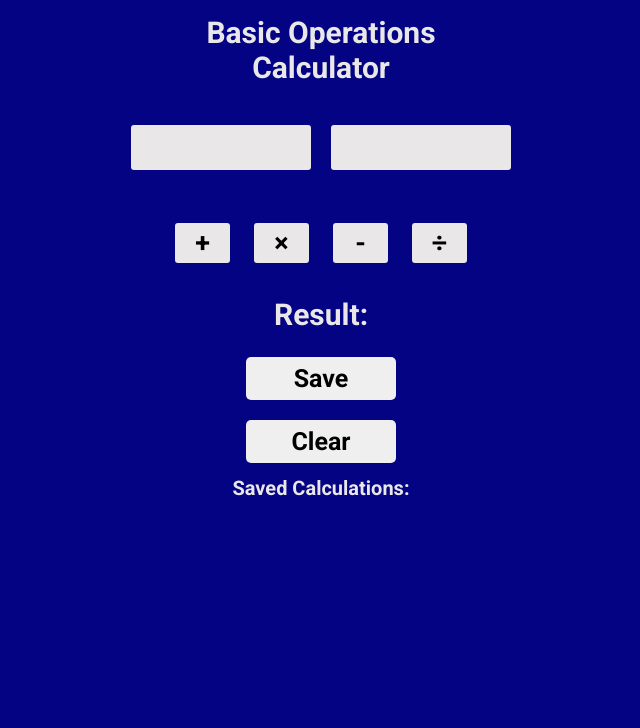
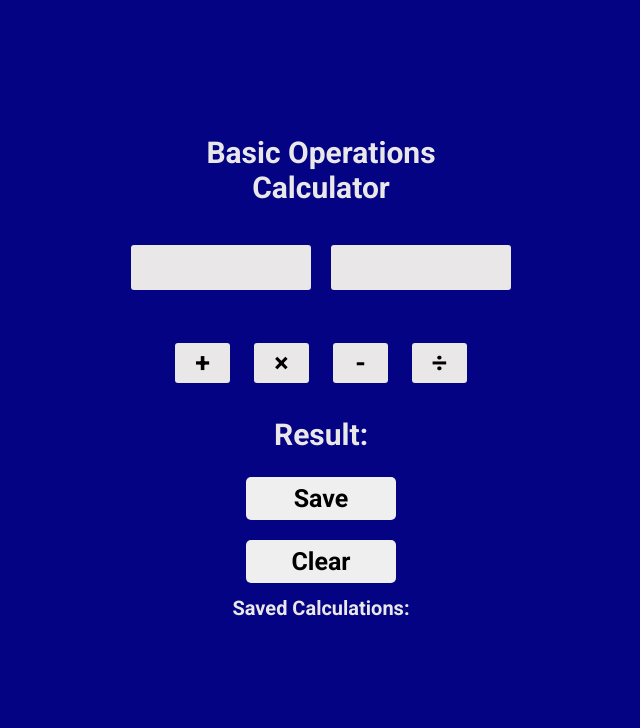
Before and after one commit to Oyeins-GUI/basic-calculator, a plain HTML site: page index.html in a window 1280 px wide. Shown: the whole page, without its empty margins (319-959 px from the left). Drawn offline with Linux system fonts and the light colour scheme.

Commit message:
Update styles.css

```diff
--- a/styles.css
+++ b/styles.css
@@ -21,8 +21,8 @@ body {
 }
 
 .main-cal {
-    width: 380px;
-/*     height: auto; */
+    width: 385px;
+    height: 560px;
     position: absolute;
     top: 0;
     left: 0;
```
